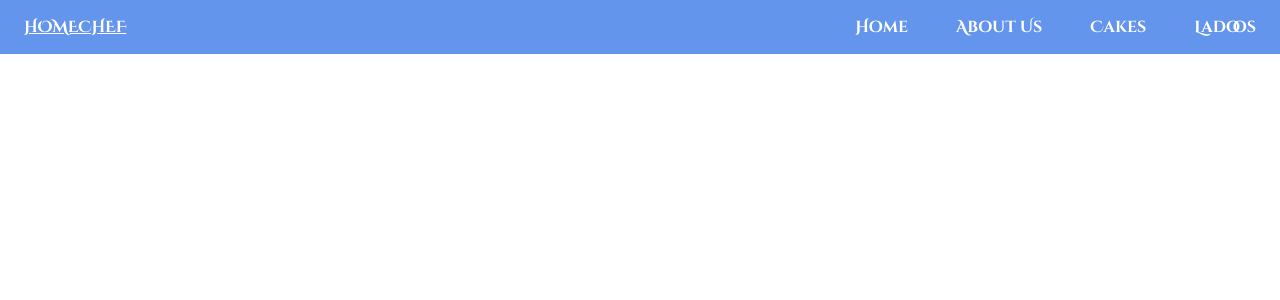
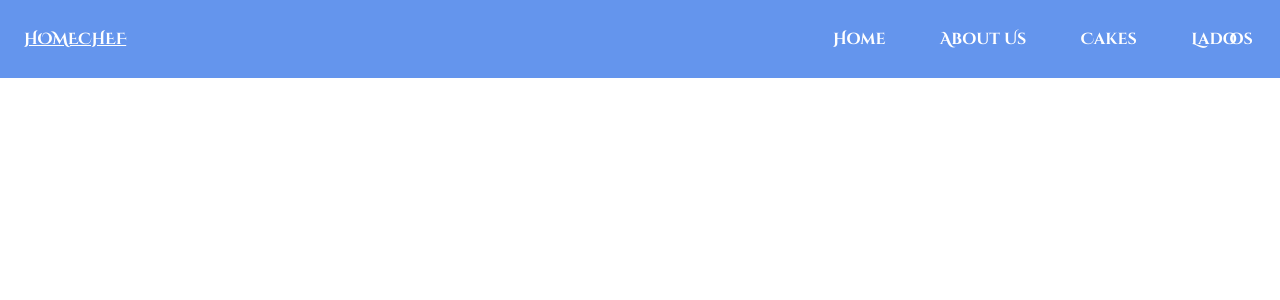
Before and after one commit to BajajGirik/web-chef, a React (Create React App) app: page / in a window 1280 px wide. Shown: the top 300 px of the page. Built offline with nearby package versions, Linux system fonts and the light colour scheme.

Commit message:
Made NavBar mobile responsive

```diff
--- /dev/null
+++ b/src/components/Navbar/NavItems.js
@@ -0,0 +1,8 @@
+const NavItems = [
+  { to: "/home", displayText: "Home" },
+  { to: "/about", displayText: "About Us" },
+  { to: "/cakes", displayText: "Cakes" },
+  { to: "/ladoos", displayText: "Ladoos" },
+];
+
+export default NavItems;
--- a/src/components/Navbar/Navbar.css
+++ b/src/components/Navbar/Navbar.css
@@ -3,11 +3,9 @@
 .Navbar-container {
   position: fixed;
   background-color: cornflowerblue;
-  padding: 0 1.5em;
+  padding: 0.75em 1.5em;
   z-index: 10;
-  top: 0;
-  left: 0;
-  right: 0;
+  inset: 0 0 auto 0;
 }
 
 .Navbar-logo-container {
@@ -16,9 +14,15 @@
   text-decoration: underline;
 }
 
-.Navbar-list-container > ul {
-  list-style-type: none;
+.Navbar-hamburger-icon {
+  display: none;
+}
+
+.Navbar-list-container {
+  list-style: none;
   text-decoration: none;
+  display: flex;
+  padding: 0;
 }
 
 .Navbar-list-item {
@@ -30,3 +34,33 @@
 .nav-active {
   color: blue !important;
 }
+
+@media screen and (max-width: 30em) {
+  .Navbar-container {
+    padding: 1.5em;
+  }
+
+  .Navbar-hamburger-icon {
+    display: block;
+    z-index: 999;
+  }
+
+  .Navbar-list-container {
+    display: flex;
+    flex-direction: column;
+    background-color: red;
+    position: fixed;
+    inset: 4.375em 0 0 50%;
+    margin: auto;
+    transform: translateX(100%);
+    transition: all 300ms ease-in;
+  }
+
+  .Navbar-list-item {
+    margin: 1em auto;
+  }
+
+  .side-nav-open {
+    transform: translateX(0);
+  }
+}
--- a/src/components/Navbar/Navbar.jsx
+++ b/src/components/Navbar/Navbar.jsx
@@ -1,61 +1,47 @@
-import React from "react";
+import React, { useState } from "react";
+import { Link, useMatch } from "react-router-dom";
+import NavItems from "./NavItems";
 import "./Navbar.css";
-import { Link, useMatch } from "react-router-dom";
 
-function Navbar(props) {
+function Navbar() {
+  const [isMobNavOpen, setIsMovNavOpen] = useState(false);
+  const [path, setPath] = useState(window.location.pathname)
+
+  const handleLinkClick = (path) => {
+    setIsMovNavOpen(false);
+    setPath(path);
+  }
+
   return (
     <nav className="Navbar-container flex al-center j-between">
       <div className="Navbar-logo-container">HOMECHEF</div>
-      <div className="Navbar-list-container">
-        <ul className="flex">
-          <li className="Navbar-list-item">
-            <Link
-              className={
-                useMatch({ path: "/home", end: true })
-                  ? "link nav-active"
-                  : "link"
-              }
-              to="/home"
-            >
-              Home
-            </Link>
-          </li>
-          <li className="Navbar-list-item">
-            <Link
-              className={
-                useMatch({ path: "/about", end: true })
-                  ? "link nav-active"
-                  : "link"
-              }
-              to="/about"
-            >
-              About Us
-            </Link>
-          </li>
-          <li className="Navbar-list-item">
-            <Link
-              className={
-                useMatch({ path: "/cakes", end: true })
-                  ? "link nav-active"
-                  : "link"
-              }
-              to="/cakes"
-            >
-              Cakes
-            </Link>
-          </li>
-          <li className="Navbar-list-item">
-            <Link
-              className={
-                useMatch({ path: "/ladoos", end: true })
-                  ? "link nav-active"
-                  : "link"
-              }
-              to="/ladoos"
-            >
-              Ladoos
-            </Link>
-          </li>
+      <div className="Navbar-menu-container">
+        {/* Add Hamburger and cancel img/svg  */}
+        <div
+          className="Navbar-hamburger-icon"
+          onClick={() => setIsMovNavOpen(!isMobNavOpen)}
+        >
+          XXX
+        </div>
+
+        <ul
+          className={
+            isMobNavOpen
+              ? "Navbar-list-container side-nav-open"
+              : "Navbar-list-container"
+          }
+        >
+          {NavItems.map(({ to, displayText }) => (
+            <li className="Navbar-list-item">
+              <Link
+                className={path === to ? "link nav-active" : "link"}
+                to={to}
+                onClick={() => handleLinkClick(to)}
+              >
+                {displayText}
+              </Link>
+            </li>
+          ))}
         </ul>
       </div>
     </nav>
--- a/src/index.css
+++ b/src/index.css
@@ -4,6 +4,7 @@
 
 body {
   margin: 0;
+  overflow-x: hidden;
   font-family: -apple-system, BlinkMacSystemFont, "Segoe UI", "Roboto", "Oxygen",
     "Ubuntu", "Cantarell", "Fira Sans", "Droid Sans", "Helvetica Neue",
     sans-serif;
@@ -36,4 +37,5 @@ code {
 .link {
   text-decoration: none;
   color: white;
+  padding: 0.2em;
 }
```
